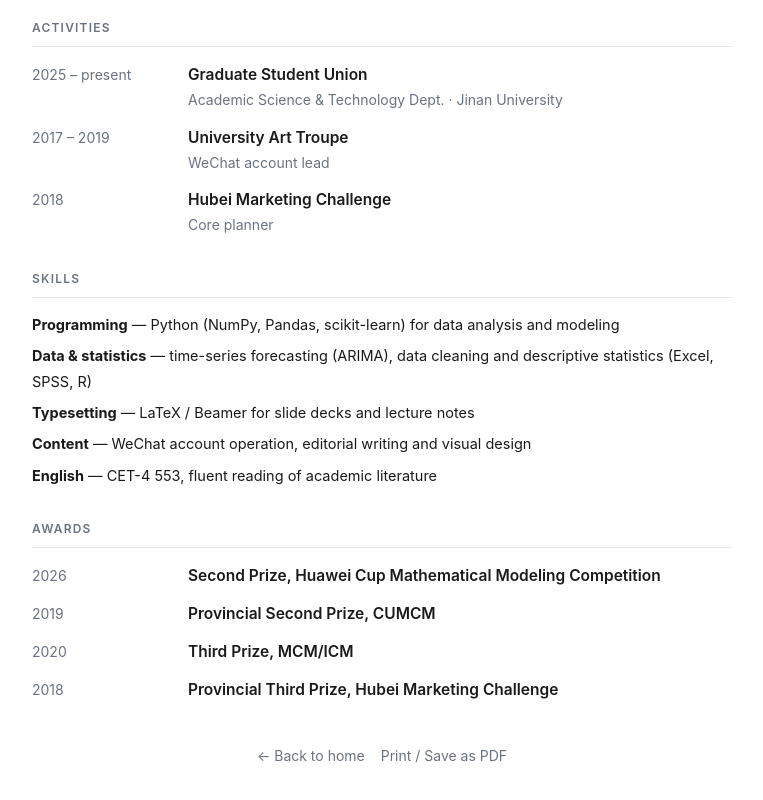
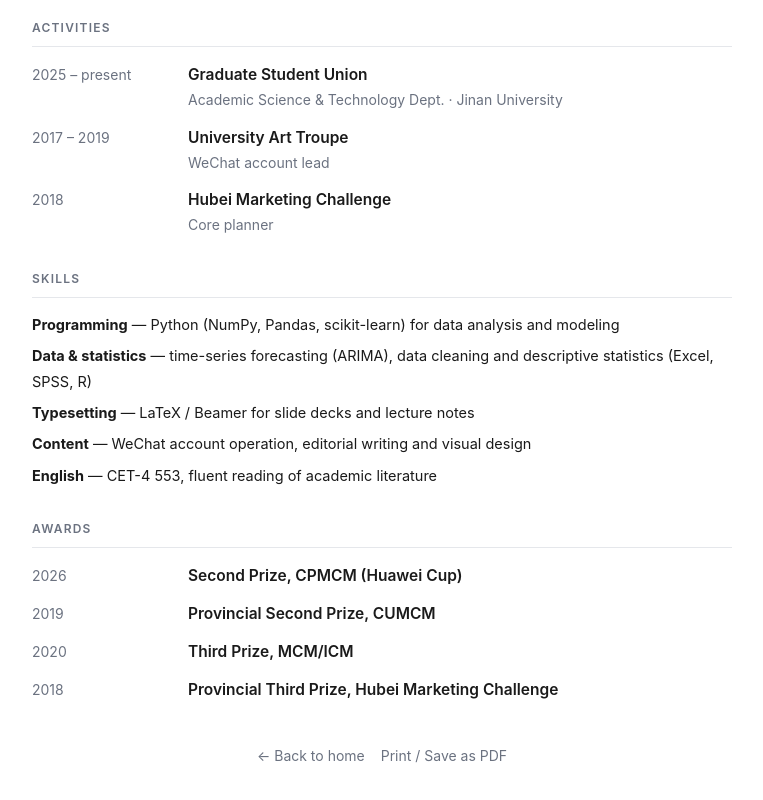
Before and after one commit to caojieqiren/caojieqiren.github.io, a plain HTML site: page cv.html in a window 1280 px wide. Shown: the part 718-1518 px from the top of the page, without its empty margins (258-1021 px from the left). Drawn offline with Linux system fonts and the light colour scheme.

Commit message:
CV: use CPMCM abbreviation for Huawei Cup award

```diff
--- a/cv.html
+++ b/cv.html
@@ -180,7 +180,7 @@
         <div class="cv-item">
           <div class="cv-item-date">2026</div>
           <div class="cv-item-body">
-            <div class="cv-item-title">Second Prize, Huawei Cup Mathematical Modeling Competition</div>
+            <div class="cv-item-title">Second Prize, CPMCM (Huawei Cup)</div>
           </div>
         </div>
         <div class="cv-item">
```
